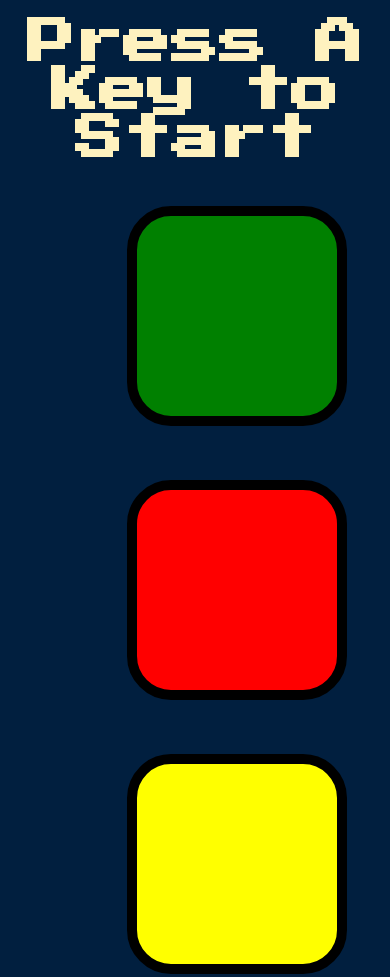
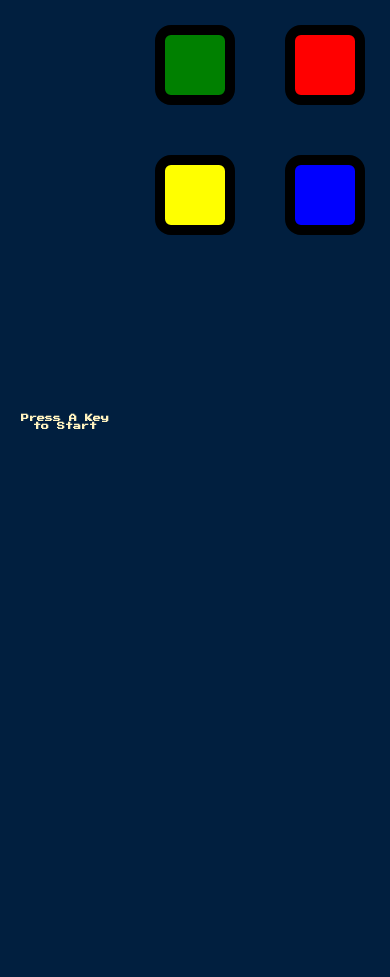
Before and after one commit to ammanuel-tefera/Simon-Game, a plain HTML site: page index.html in a window 390 px wide. Shown: the top 977 px of the page. After the commit the page ends 844 px from the top, so only its background shows below. Drawn offline with nearby package versions, Linux system fonts and the light colour scheme.

Commit message:
Update styles.css

```diff
--- a/styles.css
+++ b/styles.css
@@ -1,6 +1,15 @@
 body {
   text-align: center;
   background-color: #011F3F;
+
+  font-family: 'Press Start 2P', cursive; /* Ensure the font is loaded correctly */
+    margin: 0;
+    padding: 0;
+    display: flex;
+    justify-content: center;
+    align-items: center;
+    height: 100vh; /* Full height of the viewport */
+    overflow: hidden; /* Prevent scrolling */
 }
 
 #level-title {
@@ -9,21 +18,72 @@ body {
   margin:  5%;
   color: #FEF2BF;
 }
-
+.whole{
+  text-align: center;
+    width: 100vw; /* Full width of the viewport */
+    height: 100vh; /* Full height of the viewport */
+    display: flex;
+    flex-direction: column;
+    justify-content: center;
+}
 .container {
-  display: block;
-  width: 50%;
-  margin: auto;
+  display: flex;
+  flex-direction: column;
+    align-items: center;
+  width: 100%;
+  height: 100%;
 
 }
-
+.row {
+  display: flex;
+  justify-content: center;
+  width: 100%; /* Full width */
+   /* Allow rows to grow and fill space */
+}
+.second {
+  margin-top: 0%;
+}
 .btn {
   margin: 25px;
   display: inline-block;
-  height: 200px;
-  width: 200px;
+  height: 20vw;
+  width: 20vw;
+  max-width: 150px; /* Maximum width for larger screens */
+  max-height: 150px; /* Maximum height for larger screens */
   border: 10px solid black;
   border-radius: 20%;
+}
+/* Responsive adjustments */
+@media (max-width: 600px) {
+  .btn {
+      width: 80px; /* Smaller buttons on small screens */
+      height: 80px;
+  }
+  .second {
+    margin-top: 20%;
+  }
+  #level-title {
+    font-family: 'Press Start 2P', cursive;
+    font-size: 1rem;
+    margin:  5%;
+    color: #FEF2BF;
+  }
+}
+
+@media (max-width: 400px) {
+  .btn {
+      width: 60px; /* Even smaller buttons on very small screens */
+      height: 60px;
+  }
+  #level-title {
+    font-family: 'Press Start 2P', cursive;
+    font-size: 0.5rem;
+    margin:  5%;
+    color: #FEF2BF;
+  }
+  .second {
+    margin-top: 30%;
+  }
 }
 
 .game-over {
```
